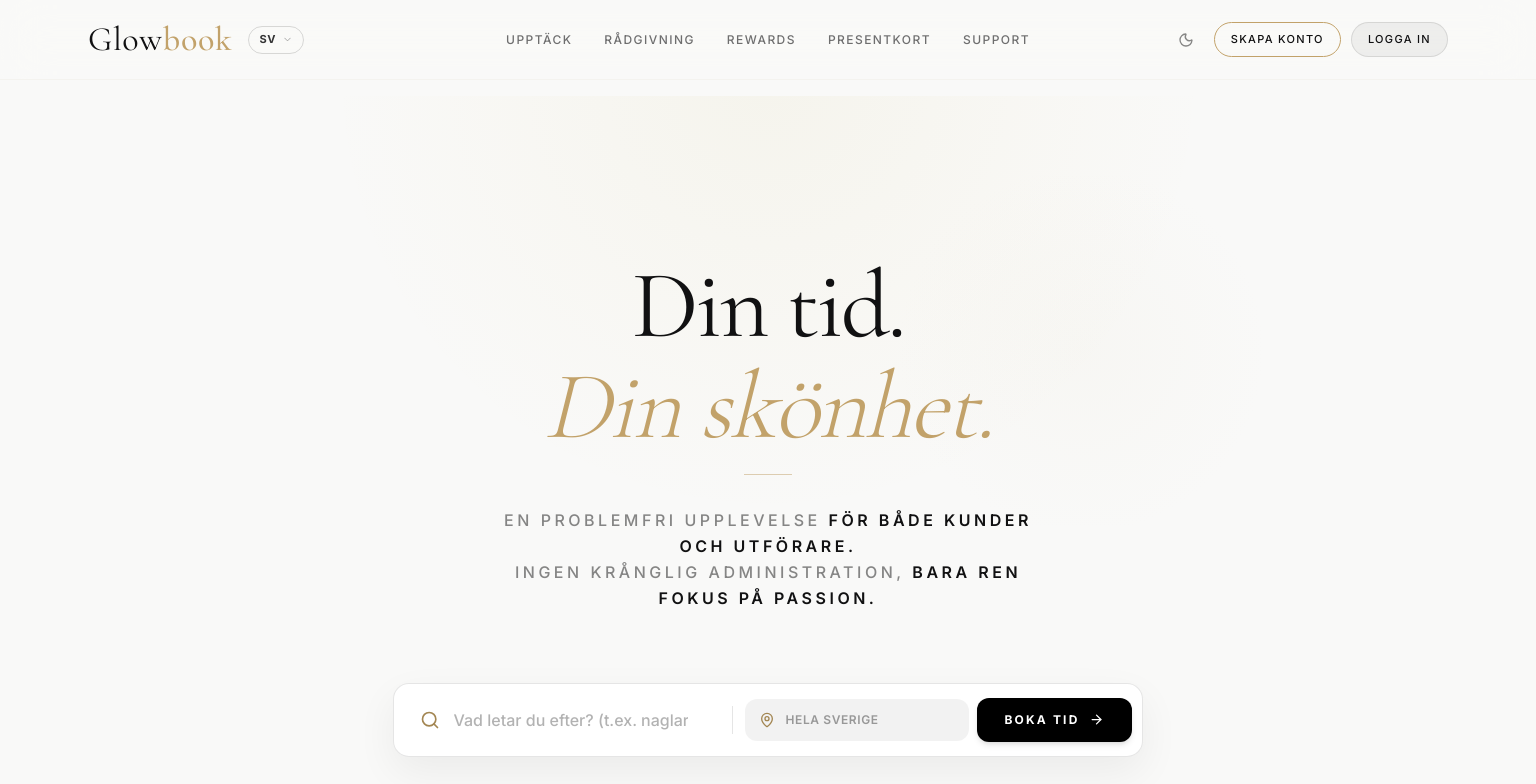
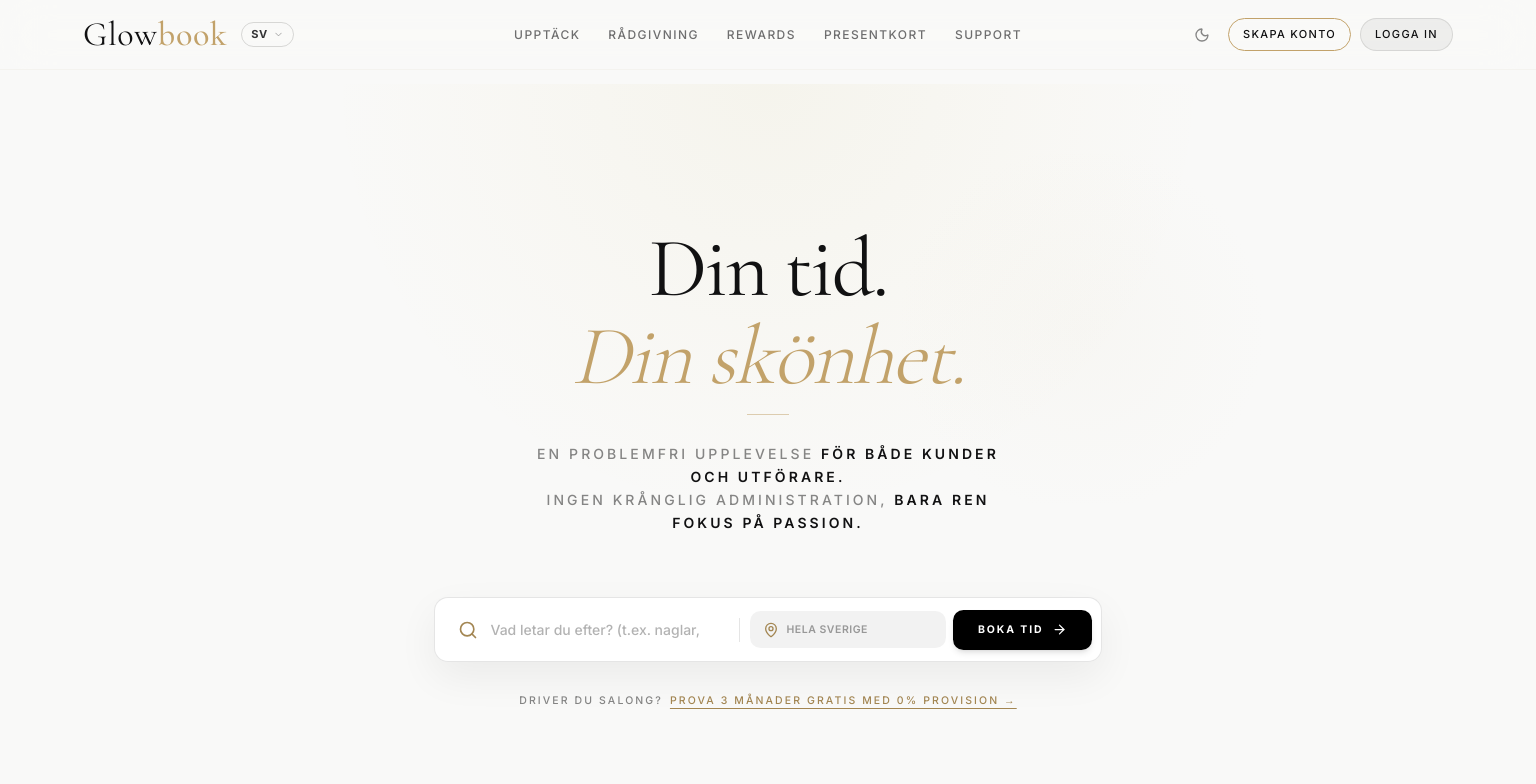
Before and after one commit to zofielyberg-del/glowbook, a Next.js app: page / in a window 1536 px wide. Shown: the top 784 px of the page. Built offline with nearby package versions, Linux system fonts and the light colour scheme.

Commit message:
Add responsive luxury root scaling (85% on desktop/laptops) for a spacious, airy UI

```diff
--- a/src/app/globals.css
+++ b/src/app/globals.css
@@ -37,6 +37,24 @@
   --foreground: #F1EFF7;
   --card: #141416;
   --border: #232326;
+}
+
+html {
+  font-size: 16px;
+  scroll-behavior: smooth;
+}
+
+/* Elegant, luftig lyxskalning för desktop och laptops */
+@media (min-width: 768px) {
+  html {
+    font-size: 85%; /* Ger exakt den slanka, rymliga känslan med generösa marginaler */
+  }
+}
+
+@media (min-width: 1536px) {
+  html {
+    font-size: 87.5%; /* Balanserad skala på större widescreen-skärmar */
+  }
 }
 
 body {
```
